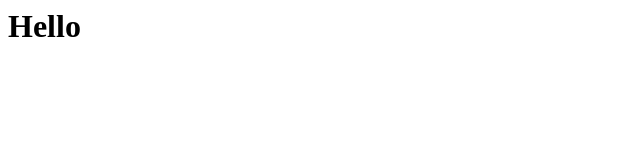
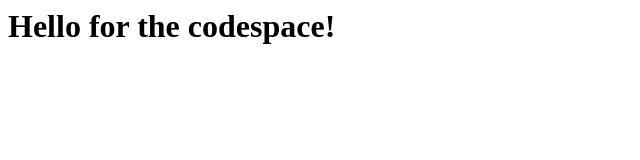
Before and after one commit to AdrianFoyn/skills-code-with-codespaces, a plain HTML site: page index.html in a window 1280 px wide. Shown: the whole page, without its empty margins (0-640 px from the left). Drawn offline with Linux system fonts and the light colour scheme.

Commit message:
Adding hello from the codespace!

```diff
--- a/index.html
+++ b/index.html
@@ -1,3 +1,3 @@
 <html>
-  <h1>Hello</h1>
+  <h1>Hello for the codespace!</h1>
 </html>
```
